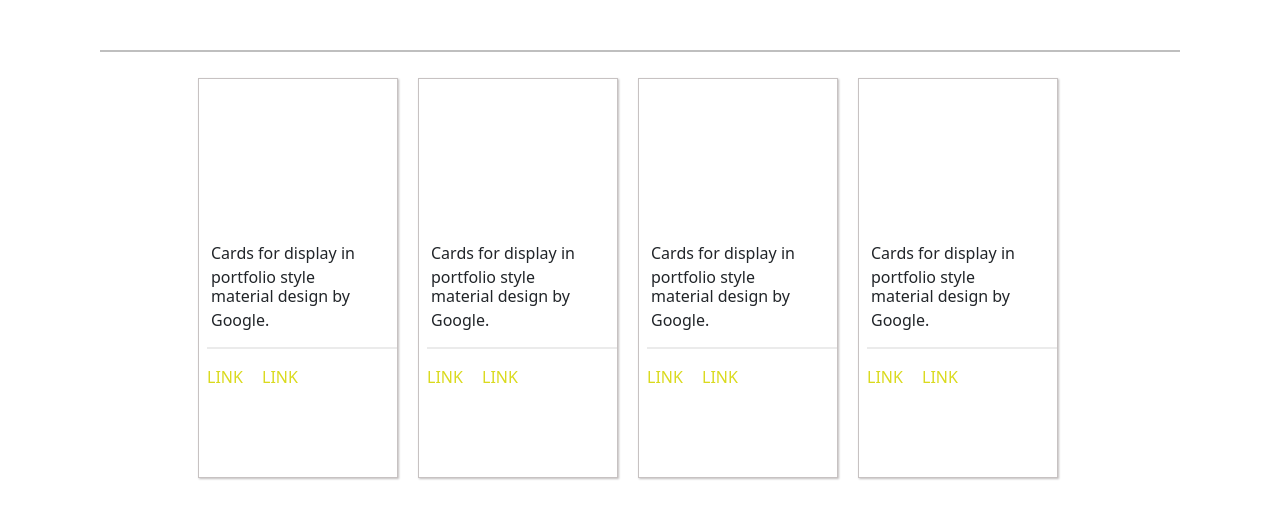
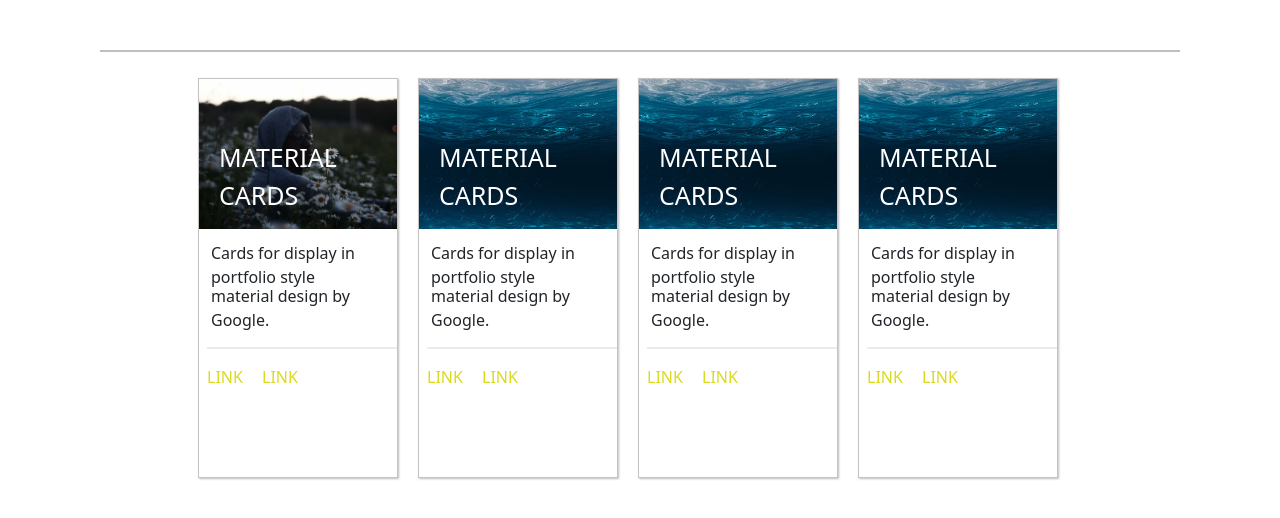
Before and after one commit to kelvin-j-anil/bs_js_mern, a plain HTML site: page task4_bootstrap.html in a window 1280 px wide. Drawn offline with nearby package versions, Linux system fonts and the light colour scheme.

Commit message:
Update task4_bootstrap.css

```diff
--- a/task4_bootstrap.css
+++ b/task4_bootstrap.css
@@ -36,11 +36,11 @@ hr{
 
 }
 #topbox1{
-    background-image: URL(".man-guy-hoodie-sweater.jpg");
+    background-image: URL("man-guy-hoodie-sweater.jpg");
     background-size:cover;
 }
 #topbox2{
-    background-image: URL(".under-the-sea.jpg");
+    background-image: URL("under-the-sea.jpg");
     background-size: cover;
 }
 .midbox{
```
